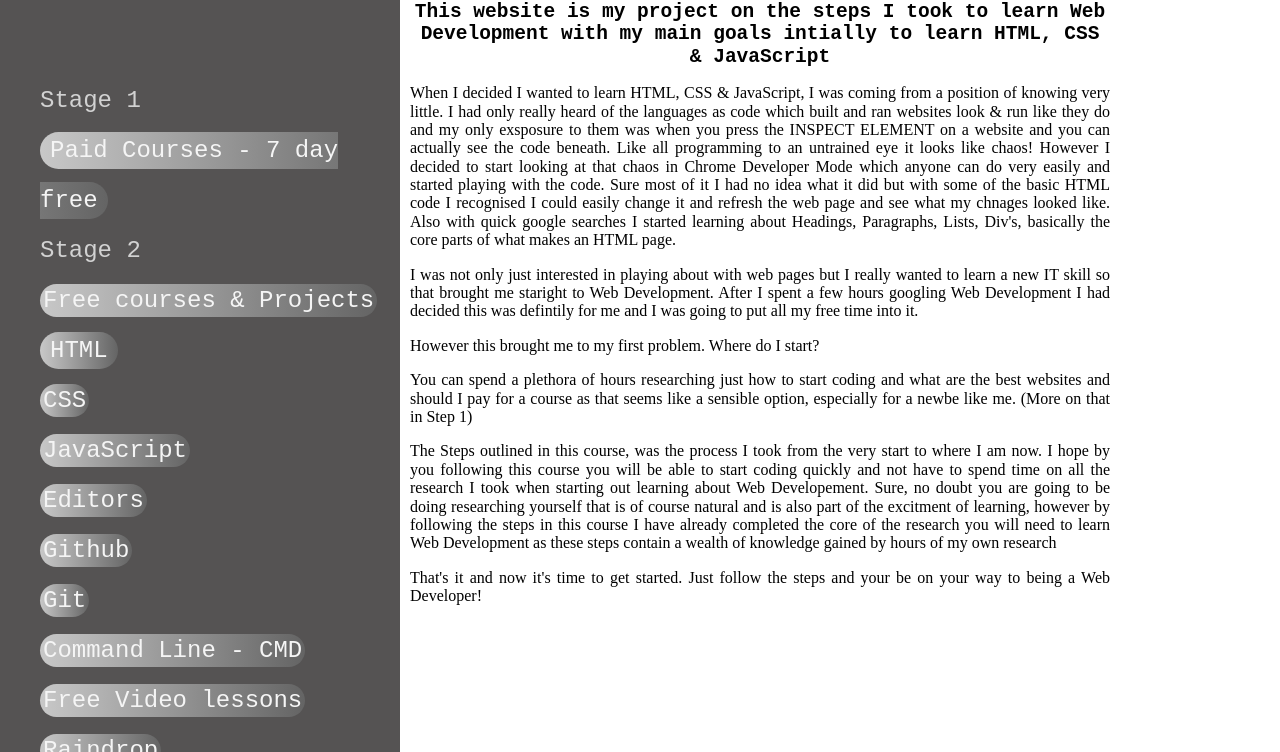
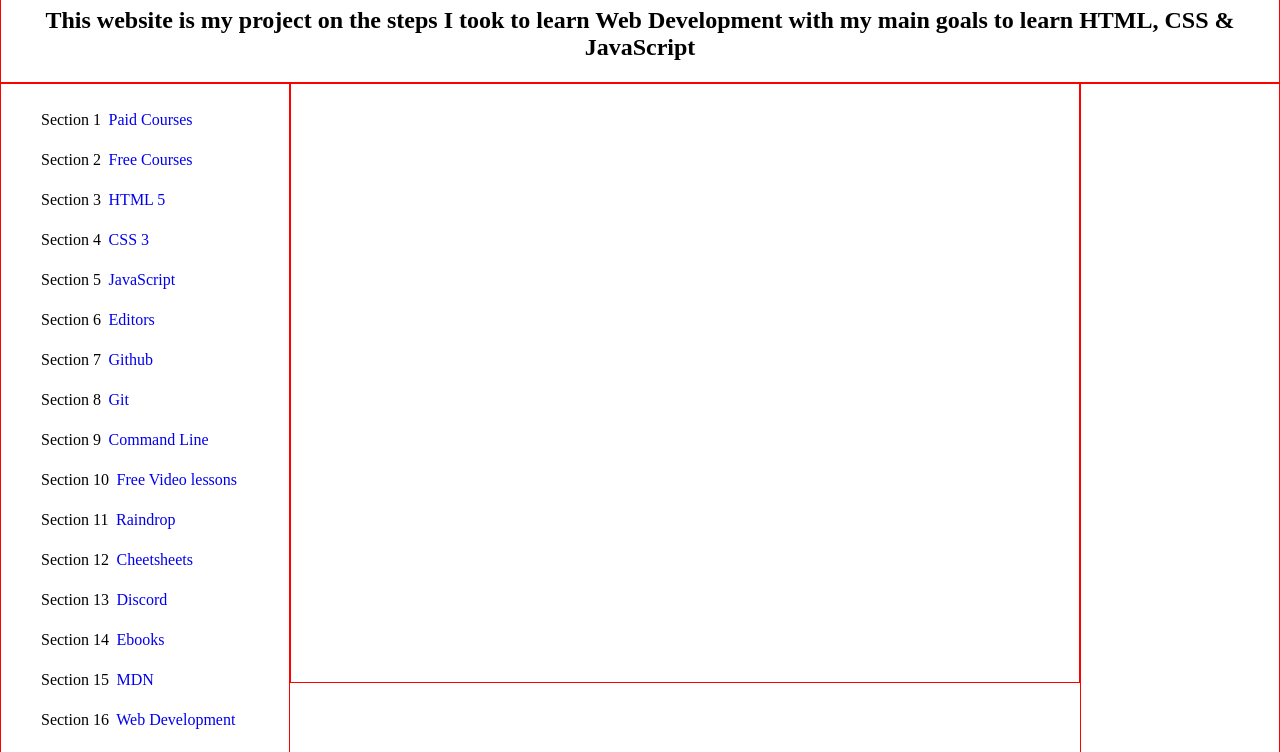
Before and after one commit to JimEGreen73/Web-Development, a plain HTML site: page index.html in a window 1280 px wide. Shown: the part 74-826 px from the top of the page. Drawn offline with Linux system fonts and the light colour scheme.

Commit message:
ver.2 - index.html & style.css (new style), added file  about.html

```diff
--- a/index.html
+++ b/index.html
@@ -5,115 +5,80 @@
     <meta http-equiv="X-UA-Compatible" content="IE=edge" />
     <meta name="viewport" content="width=device-width, initial-scale=1.0" />
     <link href="./style.css" rel="stylesheet" type="text/css">
+    <script src="https://kit.fontawesome.com/691120b33b.js" crossorigin="anonymous"></script>
     <title>Learn Web Development</title>
   </head>
 
   <body>
-    <aside class="left-side-bar">
 
-      <ul class="side-links">
-        <li>Stage 1</li>
-        <li><a href="./paid-courses.html" class="button">Paid Courses - 7 day free</a></li>
-        <li>Stage 2</li>
-        <li><a href="./free-courses.html">Free courses & Projects</a></li>
-        <li><a href="./html.html" class="button">HTML</a></li>
-        <li><a href="./css.html">CSS</a></li>
-        <li><a href="./javascript.html">JavaScript</a></li>
-        <li><a href="./editors.html">Editors</a></li>
-        <li><a href="./github.html">Github</a></li>
-        <li><a href="./git.html">Git</a></li>
-        <li><a href="./cmd.html">Command Line - CMD</a></li>
-        <li><a href="./free-video-lessons.html">Free Video lessons</a></li>
-        <li><a href="./raindrop.html">Raindrop</a></li>
-        <li><a href="./cheetsheets.html">Cheetsheets</a></li>
-        <li><a href="./discord.html">Discord</a></li>
-        <li><a href="./ebooks.html">Ebooks</a></li>
-        <li><a href="./mdn.html">MDN</a></li>
-        <li><a href="./web-dev.html">Web Development - Reading Material</a></li>
-      </ul>
-
-    </aside>
-
-    <main class="main-container">
-      <div class="main-heading">
-        <h1>Learn to become a Web Developer</h1>
-
+    <header>
+      <h1>Learn to become a Web Developer</h1>
         <h2>
           This website is my project on the steps I took to learn Web Development
-          with my main goals intially to learn HTML, CSS & JavaScript
+          with my main goals to learn HTML, CSS & JavaScript
         </h2>
-      </div>
+    </header>
 
-      <div class="main-para">
-        <p>
-        When I decided I wanted to learn HTML, CSS & JavaScript, I was coming from
-        a position of knowing very little. I had only really heard of the
-        languages as code which built and ran websites look & run like they do and
-        my only exsposure to them was when you press the INSPECT ELEMENT on a
-        website and you can actually see the code beneath. Like all programming to
-        an untrained eye it looks like chaos! However I decided to start looking
-        at that chaos in Chrome Developer Mode which anyone can do very easily and
-        started playing with the code. Sure most of it I had no idea what it did
-        but with some of the basic HTML code I recognised I could easily change it
-        and refresh the web page and see what my chnages looked like. Also with
-        quick google searches I started learning about Headings, Paragraphs,
-        Lists, Div's, basically the core parts of what makes an HTML page.
-        </p>
-        <p>
-          I was not only just interested in playing about with web pages but I
-          really wanted to learn a new IT skill so that brought me staright to Web
-          Development. After I spent a few hours googling Web Development I had
-          decided this was defintily for me and I was going to put all my free time
-          into it.
-        <p/>
-        <p>
-          However this brought me to my first problem. Where do I start?</p>
-        <p>
-          You can spend a plethora of hours researching just how to start coding and
-          what are the best websites and should I pay for a course as that seems
-          like a sensible option, especially for a newbe like me. (More on that in
-          Step 1)
-        </p>
-        <p>
-          The Steps outlined in this course, was the process I took from the very
-          start to where I am now. I hope by you following this course you will be
-          able to start coding quickly and not have to spend time on all the
-          research I took when starting out learning about Web Developement. Sure,
-          no doubt you are going to be doing researching yourself that is of course
-          natural and is also part of the excitment of learning, however by
-          following the steps in this course I have already completed the core of
-          the research you will need to learn Web Development as these steps contain
-          a wealth of knowledge gained by hours of my own research
-        </p>
-        <p>
-          That's it and now it's time to get started. Just follow the steps and your
-          be on your way to being a Web Developer!
-        </p>
+    <main>
+      <article></article>
+      <nav>
+        <ul>
+          <li>Section 1<a href="./paid-courses.html">&#8287
+          Paid Courses</a></li>
 
-        <div class=main-links-container>
-          <ul class="main-links">
-        <li><a href="./paid-courses.html" class="button">Paid Courses - 7 day free</a></li>
-        <li><a href="./free-courses.html">Free courses & Projects</a></li>
-        <li><a href="./html.html">HTML</a></li>
-        <li><a href="./css.html">CSS</a></li>
-        <li><a href="./javascript.html">JavaScript</a></li>
-        <li><a href="./editors.html">Editors</a></li>
-        <li><a href="./github.html">Github</a></li>
-        <li><a href="./git.html">Git</a></li>
-        <li><a href="./cmd.html">Command Line - CMD</a></li>
-        <li><a href="./free-video-lessons.html">Free Video lessons</a></li>
-        <li><a href="./raindrop.html">Raindrop</a></li>
-        <li><a href="./cheetsheets.html">Cheetsheets</a></li>
-        <li><a href="./discord.html">Discord</a></li>
-        <li><a href="./ebooks.html">Ebooks</a></li>
-        <li><a href="./mdn.html">MDN</a></li>
-        <li><a href="./web-dev.html">Web Development - Reading Material</a></li>
-          </ul>
-        </div>
+          <li>Section 2<a href="./free-courses.html">&#8287
+          Free Courses</a></li>
 
+          <li>Section 3<a href="./html.html">&#8287
+          HTML 5</a></li>
+
+          <li>Section 4<a href="./css.html">&#8287
+          CSS 3</a></li>
+
+          <li>Section 5<a href="./javascript.html">&#8287
+          JavaScript</a></li>
+
+          <li>Section 6<a href="./editors.html">&#8287
+          Editors</a></li>
+
+          <li>Section 7<a href="./github.html">&#8287
+          Github</a></li>
+
+          <li>Section 8<a href="./git.html">&#8287
+          Git</a></li>
+
+          <li>Section 9<a href="./cmd.html">&#8287
+          Command Line</a></li>
+
+          <li>Section 10<a href="./free-video-lessons.html">&#8287
+          Free Video lessons</a></li>
+
+          <li>Section 11<a href="./raindrop.html">&#8287
+          Raindrop</a></li>
+
+          <li>Section 12<a href="./cheetsheets.html">&#8287
+          Cheetsheets</a></li>
+
+          <li>Section 13<a href="./discord.html">&#8287
+          Discord</a></li>
+
+          <li>Section 14<a href="./ebooks.html">&#8287
+          Ebooks</a></li>
+
+          <li>Section 15<a href="./mdn.html">&#8287
+          MDN</a></li>
+
+          <li>Section 16<a href="./web-dev.html">&#8287
+          Web Development</a></li>
+        </ul>
+      </nav>
+      <aside></aside>
     </main>
 
+    <footer>
+      <svg aria-hidden="true" focusable="false" data-prefix="fab" data-icon="html5" class="svg-inline--fa fa-html5" role="img" xmlns="http://www.w3.org/2000/svg" viewBox="0 0 384 512"><path fill="currentColor" d="M0 32l34.9 395.8L191.5 480l157.6-52.2L384 32H0zm308.2 127.9H124.4l4.1 49.4h175.6l-13.6 148.4-97.9 27v.3h-1.1l-98.7-27.3-6-75.8h47.7L138 320l53.5 14.5 53.7-14.5 6-62.2H84.3L71.5 112.2h241.1l-4.4 47.7z"></path></svg>
 
+    </footer>
 
 
   </body>
--- a/style.css
+++ b/style.css
@@ -356,75 +356,48 @@ template {
 /* Set everything to Borderbox */
 
 * {
-  box-sizing: border-bo;
+  box-sizing: border-box;
 }
 
 /**
 ============================================================================= */
 
-.left-side-bar {
-  float: inline-start;
-  width: 400px;
-  height: 2000px;
-  border-bottom: 1000px;
-  background-color: rgb(85, 83, 83);
+header {
+  text-align: center;
+  border: solid 1px red;
 }
 
-.side-links {
+footer {
+  height: 300px;
+  border: solid 1px red;
 }
 
-ul {
-  list-style-type: none;
-  list-style-position: inside;
-  margin-top: 150px;
+main {
+  display: flex;
+}
+main > article {
+  order: 2;
+  min-width: 12em;
+  height: 600px;
+  flex: 1;
+  border: solid 1px red;
+}
+main > nav {
+  order: 1;
+  width: 290px;
+  border: solid 1px red;
+}
+main > aside {
+  order: 3;
+  width: 200px;
+  border: solid 1px red;
 }
 
 li {
-  font-family: monospace;
-  font-size: 1.5rem;
-  line-height: 50px;
-  color: rgb(210, 210, 210);
+  list-style-type: none;
+  line-height: 40px;
 }
 
 a {
   text-decoration: none;
-  color: whitesmoke;
-  background-image: linear-gradient(
-    270deg,
-    rgb(100, 100, 100),
-    rgb(200, 200, 200)
-  );
-  border-radius: 100px;
-  padding: 3px 3px;
-  width: 60px;
 }
-
-.button {
-  border-radius: 100px;
-  padding: 5px 10px;
-  font-size: ;
-  margin: 0;
-  width: 160px;
-}
-
-.main-container {
-  display: inline-block;
-  position: absolute;
-  width: 700px;
-  margin: 10px;
-  text-align: justify;
-}
-
-.main-heading {
-  font-family: monospace;
-  text-align: center;
-}
-
-.main-para {
-}
-
-.main-links-container {
-}
-
-.main-links {
-}
```
Also changed, not shown: about.html (added, +46 -0 lines).
